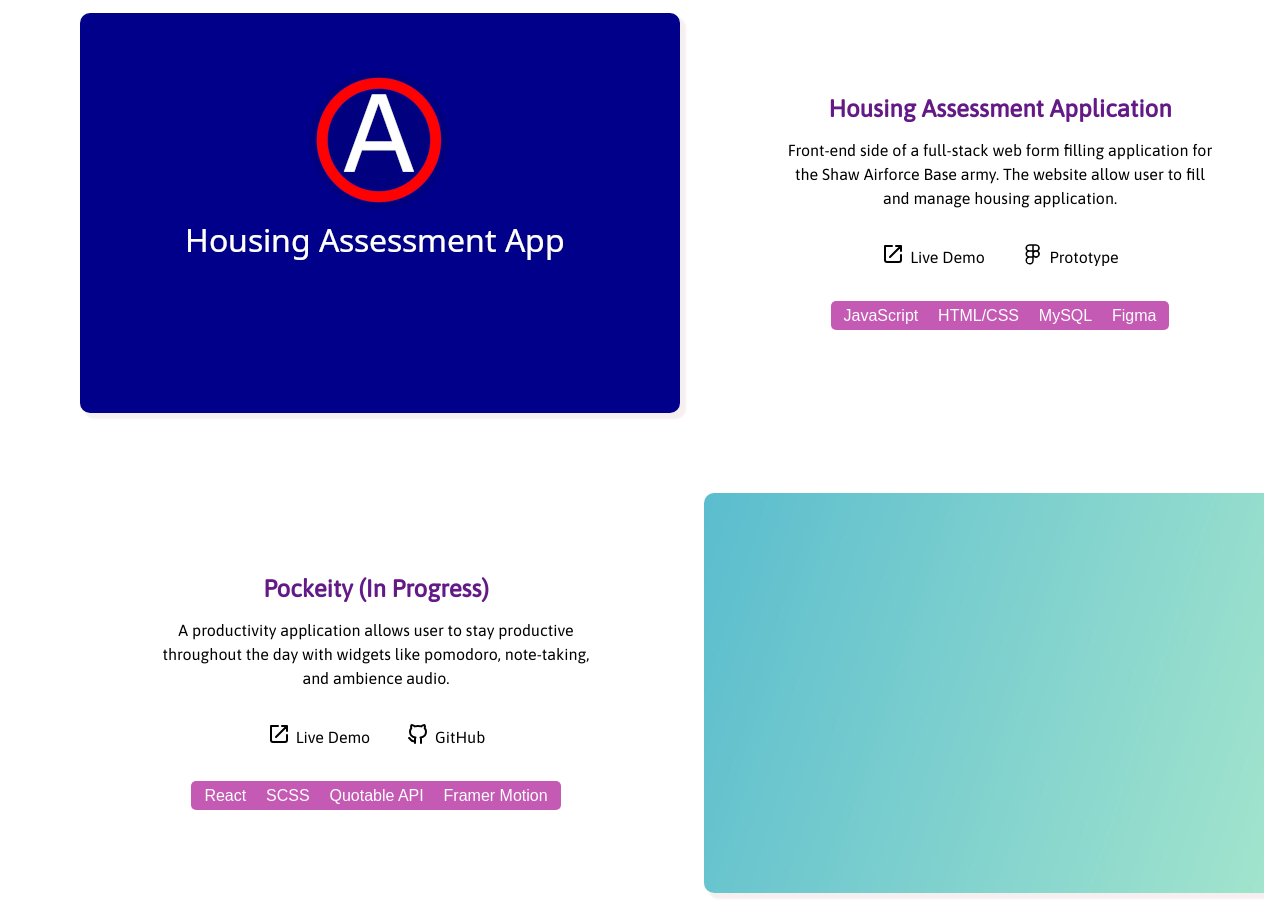
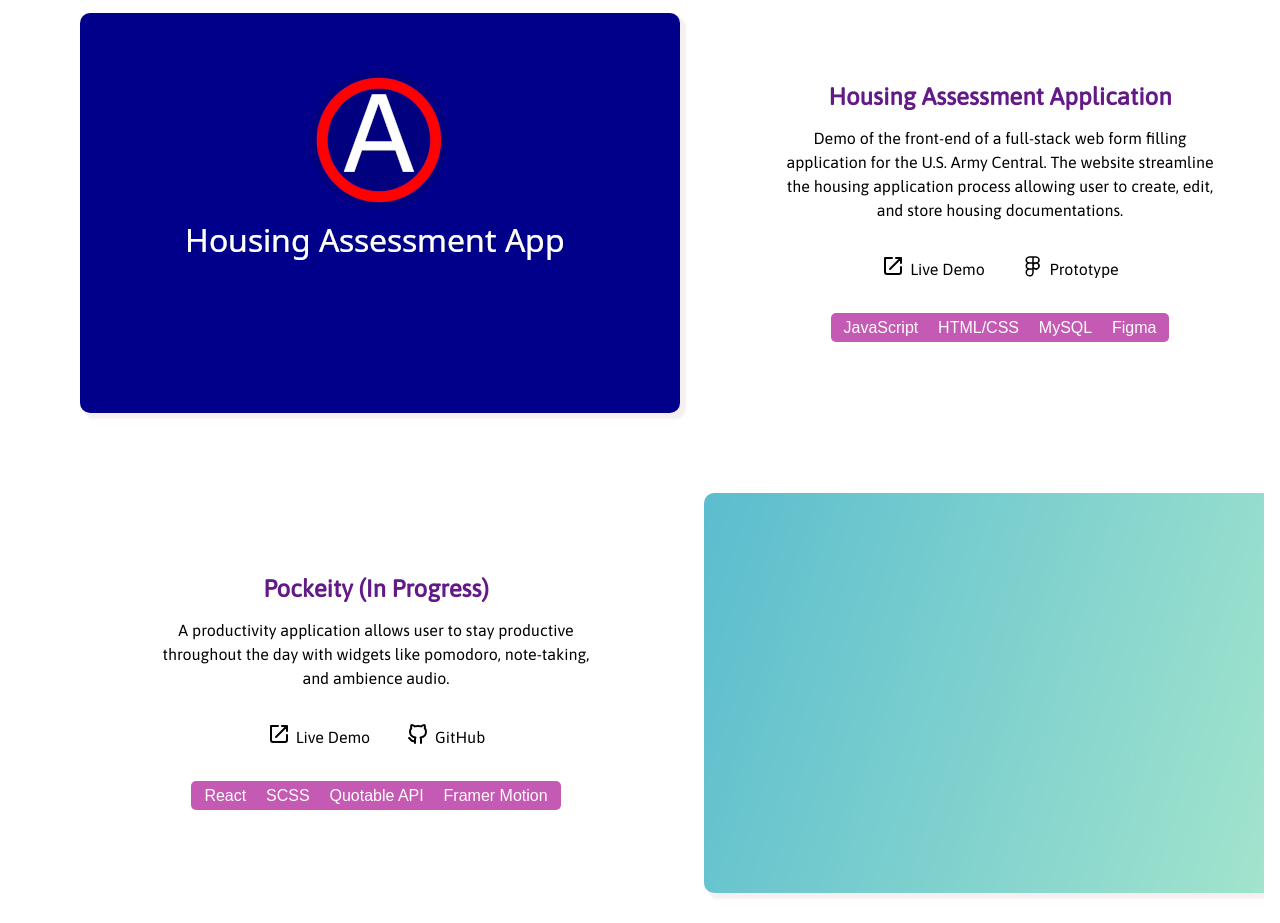
Before and after one commit to catfishsoup/personal_websiteV1, a plain HTML site: page index.html in a window 1280 px wide. Shown: the part 2424-3347 px from the top of the page. Drawn offline with Linux system fonts and the light colour scheme; a web font is replaced by a local one.

Commit message:
Fixed Housing Assessment Application description

```diff
--- a/index.html
+++ b/index.html
@@ -115,7 +115,7 @@
                 <img src="img/haa.png" class="project-pic">
                 <div class="project-info">
                     <div class="project-title"><a href="">Housing Assessment Application</a></div>
-                    <div class="project-desc">Front-end side of a full-stack web form filling application for the Shaw Airforce Base army. The website allow user to fill and manage housing application.</div>
+                    <div class="project-desc">Demo of the front-end of a full-stack web form filling application for the U.S. Army Central. The website streamline the housing application process allowing user to create, edit, and store housing documentations.</div>
                     <div class="project-links">
                         <span class="ext-link"><svg xmlns="http://www.w3.org/2000/svg" width="24" height="24" viewBox="0 0 24 24"><path fill="none" stroke="currentColor" stroke-linecap="round" stroke-linejoin="round" stroke-width="2" d="M11 4H4v14a2 2 0 0 0 2 2h12a2 2 0 0 0 2-2v-5M9 15L20 4m-5 0h5v5"/></svg><a href="https://demo-haa.onrender.com/" target="_blank">Live Demo</a></span>
                         <span class="ext-link"><svg xmlns="http://www.w3.org/2000/svg" width="24" height="24" viewBox="0 0 256 256"><path fill="currentColor" d="M184 96a40 40 0 0 0-24-72H88a40 40 0 0 0-24 72a40 40 0 0 0 1.37 65A44 44 0 1 0 136 196v-36a40 40 0 1 0 48-64Zm0-32a24 24 0 0 1-24 24h-24V40h24a24 24 0 0 1 24 24ZM64 64a24 24 0 0 1 24-24h32v48H88a24 24 0 0 1-24-24Zm24 88a24 24 0 0 1 0-48h32v48H88Zm32 44a28 28 0 1 1-28-28h28Zm40-44a24 24 0 1 1 24-24a24 24 0 0 1-24 24Z"/></svg><a href="https://figma.fun/kiGtN7" target="_blank">Prototype</a></span>
```
